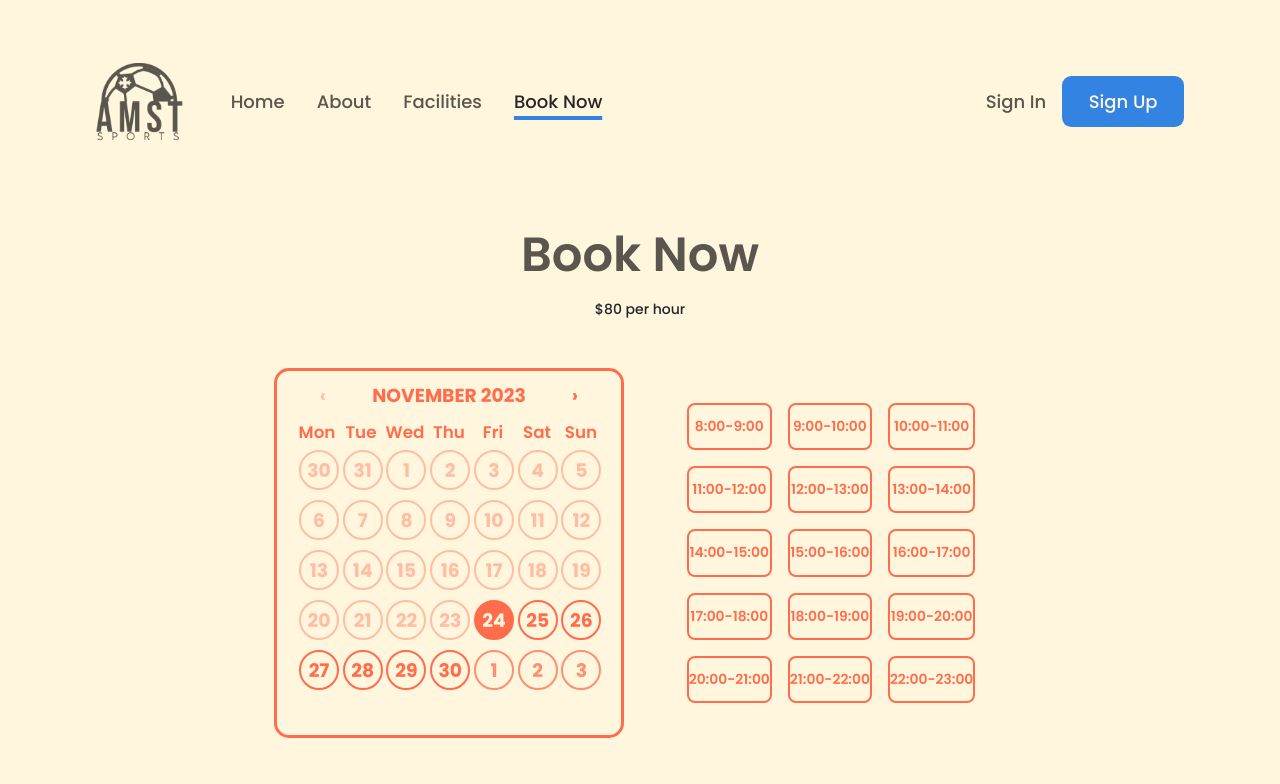
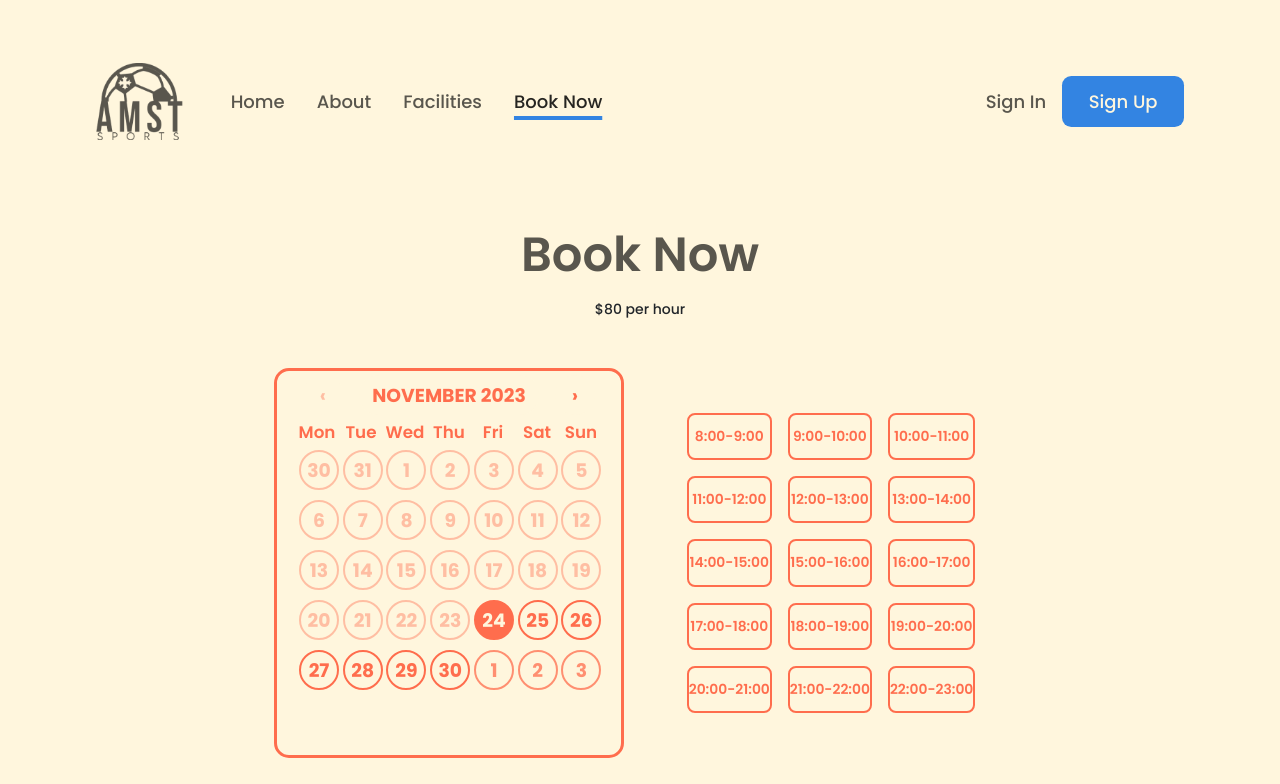
Before and after one commit to saweresg/amst-sports, a React (Create React App) app in the folder client/: page /booking in a window 1280 px wide. Shown: the top 784 px of the page. Built offline with nearby package versions, Linux system fonts and the light colour scheme; no server answers.

Commit message:
fixed calendar days going out of container on large months

```diff
--- a/client/src/containers/booking/Booking.jsx
+++ b/client/src/containers/booking/Booking.jsx
@@ -11,17 +11,12 @@ const CalendarContainer = styled.div`
   /* ~~~ container styles ~~~ */
   display: flex;
   justify-content: center;
-  // align-items: center;
+
   max-width: 350px;
-  max-height: 370px;
+  max-height: 390px;
   min-width: 350px;
-  // min-height: 300px;
   margin: auto;
   border: 3px solid #ff6d4d;
-  // margin-top: 20px;
-  // margin-bottom: 20px;
-  // background-color: #FFF6DD;
-  // background-color: blue;
   padding: 0rem 1rem;
   border-radius: 15px;
 
@@ -31,25 +26,11 @@ const CalendarContainer = styled.div`
 
     .react-calendar__navigation__label {
       color: #ff6d4d;
-      // color:orange;
-
       font-variant-numeric: lining-nums tabular-nums;
       font-family: var(--font-family);
-      // font-size: 15px;
       font-style: normal;
-      // font-weight: 900;
       line-height: normal;
       text-transform: uppercase;
-    }
-
-    .react-calendar__navigation__arrow {
-      // min-width: 44px;
-      // flex-grow: 0.333;
-      // background:green;
-    }
-
-    .react-calendar__navigation__arrow {
-      // background:blue;
     }
   }
 
@@ -64,14 +45,8 @@ const CalendarContainer = styled.div`
   /* ~~~ label styles ~~~ */
   .react-calendar__month-view__weekdays {
     text-align: center;
-    // text-decoration:none;
-    // cursor: none;
-    // text-transform: uppercase;
-
     color: #ff6d4d;
-
     text-align: center;
-    // font-variant-numeric: lining-nums tabular-nums;
     font-family: var(--font-family);
     font-size: 16.761px;
     font-style: normal;
@@ -113,89 +88,37 @@ const CalendarContainer = styled.div`
     }
   }
 
-  .react-calendar__month-view__days__day button {
-    // margin: .25rem;
-  }
-
-  .react-calendar__month-view__days {
-    // background: green;
-    // display:flex;
-
-    // margin:1rem;
-    // padding: 2.5rem 1.5rem;
-    // justify-content:center;
-    // align-items:center;
-  }
-
-  .react-calendar__month-view__days__day {
-    // display:flex;
-    // background: red !important;
-    // // padding:0rem 0rem;
-    // margin:0;
-    // justify-content:center;
-    // align-items:center;
-  }
-
-  // .react-calendar__tile {
-
-  // }
-
   /* ~~~ day grid styles ~~~ */
   .react-calendar__month-view__days {
     display: grid !important;
     grid-template-columns: 14.2% 14.2% 14.2% 14.2% 14.2% 14.2% 14.2%;
-    // grid-template-rows: 16.6% 16.6% 16.6% 16.6% 16.6% 16.6%;
-    // grid-gap:2px;
-    // justify-content:center;
-    // align-items:center;
     margin: 0;
-    // background: green;
-
-    // margin: auto;
-    // padding: 5px;
 
     .react-calendar__month-view__days__day {
       display: flex;
       margin: 0;
-      // justify-content: center;
-      // align-items: center;
-      // border: 2px solid black;
     }
 
     .react-calendar__month-view__days__day {
       display: flex;
       justify-content: center;
       align-items: center;
-      // background:blue;
     }
 
     .react-calendar__tile {
       display: flex;
-      // max-width: initial !important;
       justify-content: center;
       align-items: center;
-      // background:yellow;
-      // margin-inline-end: 0px;
       margin-top: 5px;
       margin-bottom: 5px;
       margin-left: 4px;
       margin-right: 4px;
-      // padding:2px;
-    }
-    button {
-      // display:flex;
-      // justify-content:center;
-      // align-items:center;
-      // margin-left: 10px;
-      // margin-right: 10px;
-      // align-items:center;
     }
   }
 
   /* ~~~ neighboring month & weekend styles ~~~ */
   .react-calendar__month-view__days__day--neighboringMonth {
     opacity: 75%;
-    // color: #FFD8C0;
   }
   .react-calendar__month-view__days__day--weekend {
     color: #dfdfdf;
@@ -211,11 +134,6 @@ const CalendarContainer = styled.div`
   .react-calendar__year-view__months,
   .react-calendar__decade-view__years,
   .react-calendar__century-view__decades {
-    //   max-width: 350px;
-    // max-height: 370px;
-    // min-width: 300px;
-    // min-height: 300px;
-
     display: grid !important;
     grid-template-columns: 20% 20% 20% 20% 20%;
 
@@ -223,8 +141,6 @@ const CalendarContainer = styled.div`
       width: 70px;
       height: 70px;
       font-size: 12px;
-      // margin-left:35px;
-      // margin-right:50px;
       text-align: center;
     }
 
@@ -242,24 +158,10 @@ const CalendarContainer = styled.div`
   .react-calendar button:disabled {
     cursor: not-allowed;
     opacity: 40% !important;
-    // border: 2.345px solid #FFD8C0;
-    // color: #FFD8C0 !important;
   }
 
   .react-calendar button:disabled:hover {
     background: default;
-  }
-
-  .eKLpVM button {
-    // margin: 0 0;
-  }
-
-  .react-calendar__year-view__months__month {
-    // background: red;
-  }
-
-  .react-calendar__tile {
-    // background:green;
   }
 
   .react-calendar__month-view__days__day .react-calendar__tile {
@@ -268,25 +170,8 @@ const CalendarContainer = styled.div`
     align-items: center;
   }
 
-  .react-calendar__year-view__months {
-    // background:red;
-  }
-
-  .react-calendar__viewContainer {
-    // display:flex;
-    // justify-content:center;
-    // align-items:center;
-    // background:blue;
-  }
-
   .react-calendar {
-    // background:red;
-    // width: 50px;
     height: 450px;
-    // max-width: 100%;
-    // display:flex;
-    // justify-content:center;
-    // align-items:center;
   }
 
   .react-calendar button:enabled:hover {
--- a/client/src/containers/booking/booking.css
+++ b/client/src/containers/booking/booking.css
@@ -21,6 +21,7 @@
   display: flex;
   justify-content: center;
   align-items: center;
+  max-height: 400px;
 }
 
 .buttons-container {
@@ -132,12 +133,6 @@
   margin-bottom: 2rem;
 }
 
-.timeOutput li {
-  /* list-style-type: none; */
-  /* margin: 0;
-  padding: 0; */
-}
-
 .timeOutput h1 {
   font-size: 28px;
 }
```
